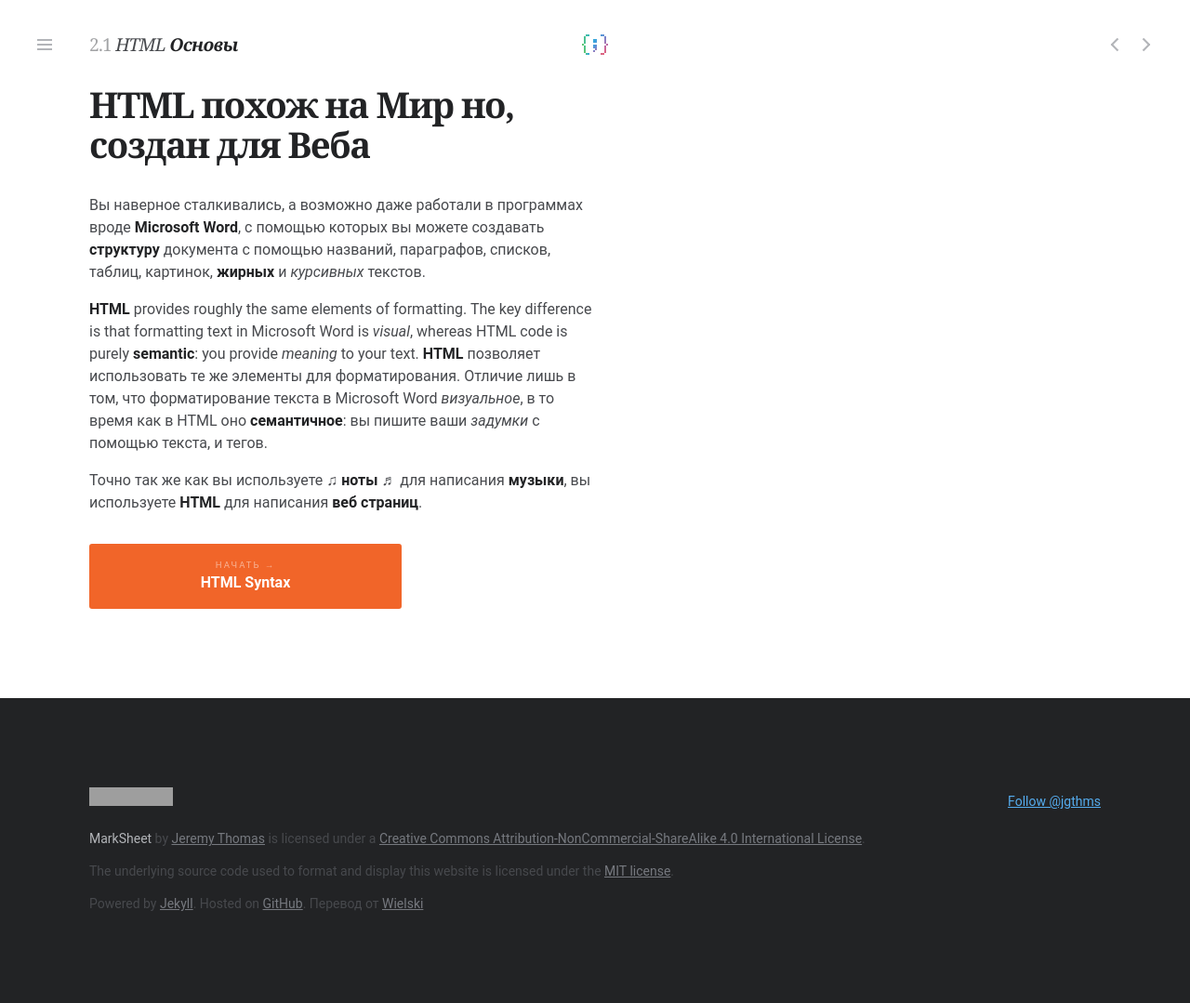
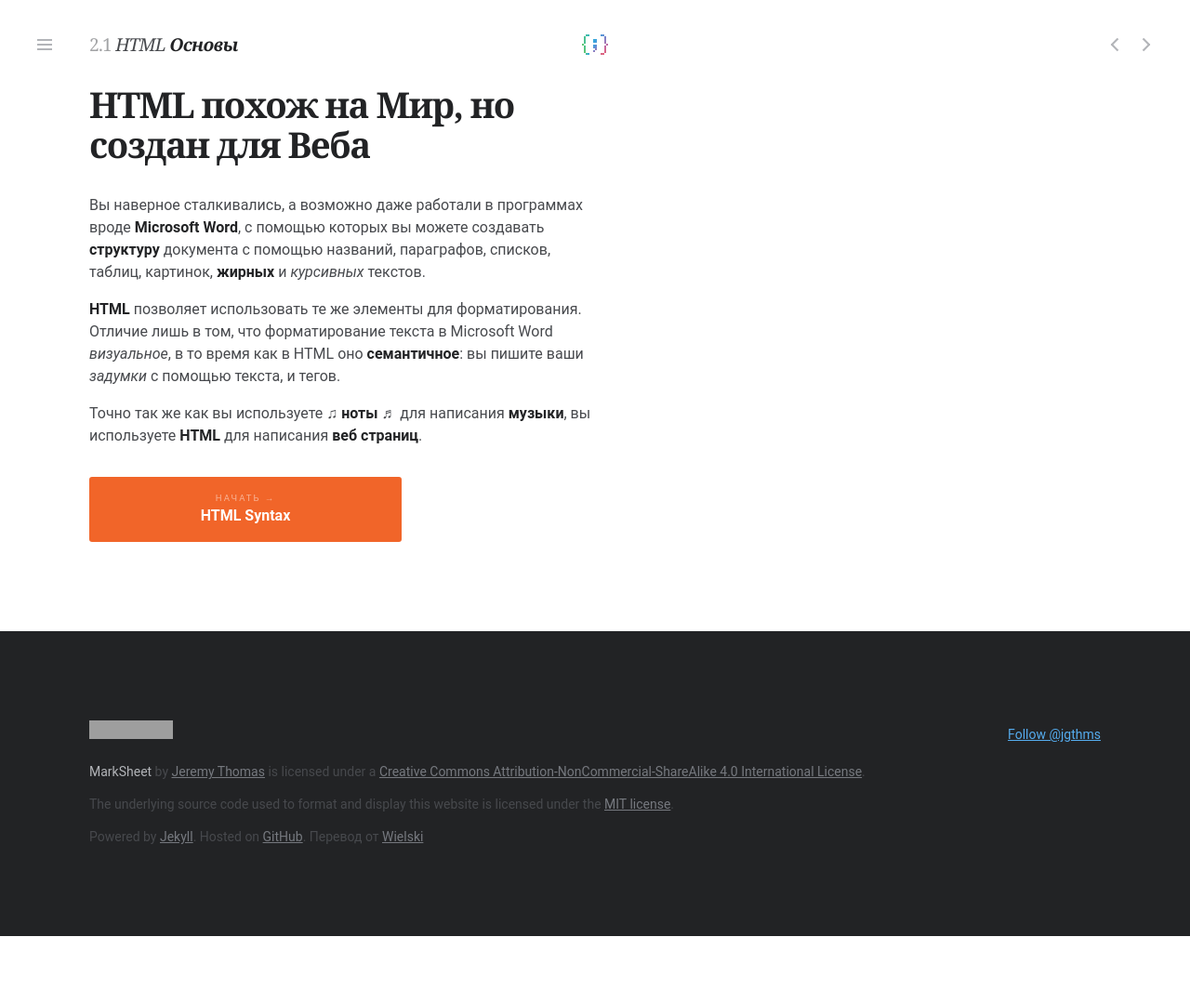
Before and after one commit to jgthms/marksheet, a Jekyll site: the page built from _posts/2015-02-01-html-basics.md, in a window 1280 px wide. Shown: the whole page at 93% size. Built offline with Jekyll 4.4.1, drawn with Linux system fonts in a browser that asks for light colours; nearby versions of some CDN libraries; comment, search, counter and statistics services are not loaded; after the commit the page ends 1007 px from its top, so only the background shows below that; grey boxes are pictures that could not be loaded.

Commit message:
fuck. recommit recommit recommit

```diff
--- a/_posts/2015-02-01-html-basics.md
+++ b/_posts/2015-02-01-html-basics.md
@@ -1,13 +1,12 @@
 ---
 layout: chapter
 title: "HTML <strong>Основы</strong>"
-subtitle: "HTML похож на <strong>Мир</strong> но, создан для <strong>Веба</strong>"
+subtitle: "HTML похож на <strong>Мир</strong>, но создан для <strong>Веба</strong>"
 section: html
 ---
 
 Вы наверное сталкивались, а возможно даже работали в программах вроде **Microsoft <strong>Word</strong>**, с помощью которых вы можете создавать **структуру** документа с помощью названий, параграфов, списков, таблиц, картинок, **жирных** и _курсивных_ текстов.
 
-**HTML** provides roughly the same elements of formatting. The key difference is that formatting text in Microsoft Word is _visual_, whereas HTML code is purely **semantic**: you provide _meaning_ to your text.
 **HTML** позволяет использовать те же элементы для форматирования. Отличие лишь в том, что форматирование текста в Microsoft Word _визуальное_, в то время как в HTML оно **семантичное**: вы пишите ваши _задумки_ с помощью текста, и тегов.
 
 Точно так же как вы используете ♫ **ноты** ♬ для написания **музыки**, вы используете **HTML** для написания **веб страниц**.
```
